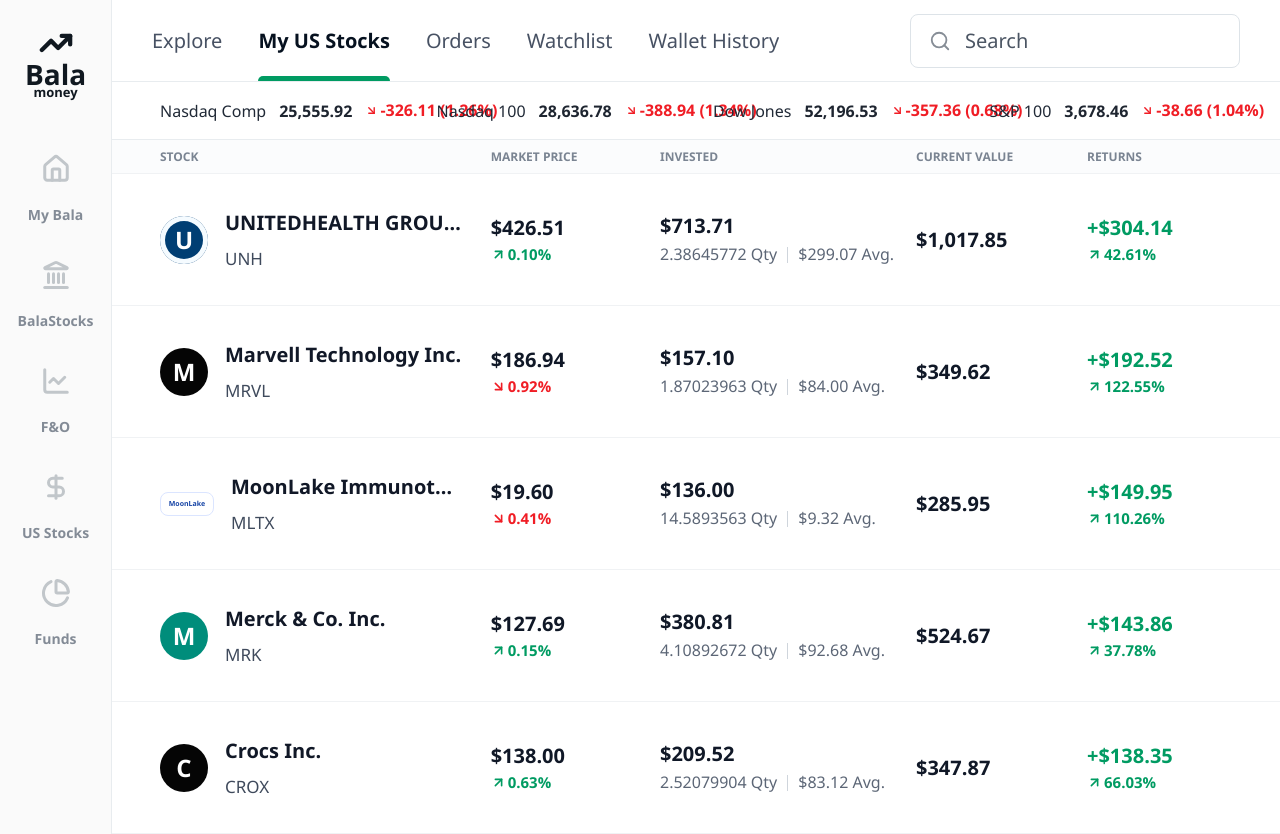
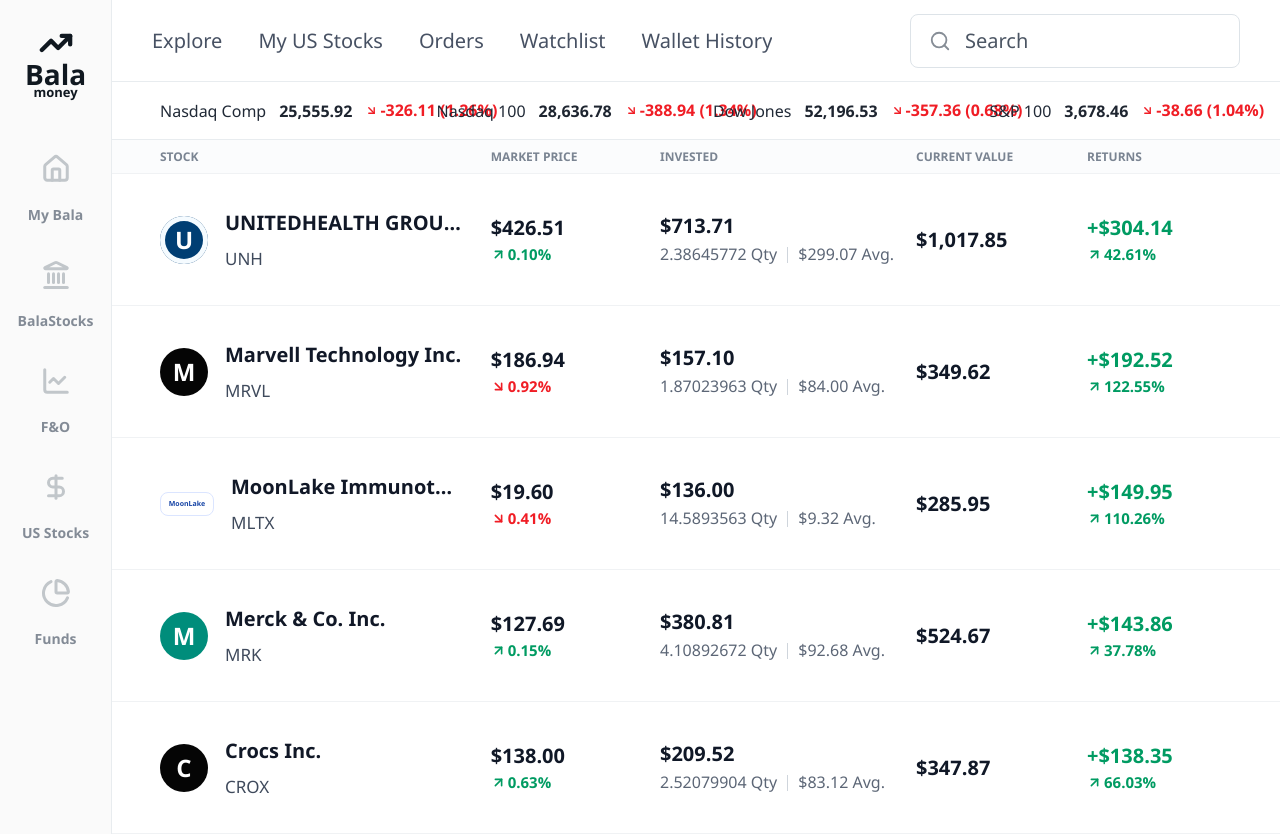
Before and after one commit to balajiekk/portfolio-pilot, a React (Vite) app: page /portfolio-pilot/ in a window 1280 px wide. Built offline with nearby package versions, Linux system fonts and the light colour scheme.

Commit message:
Make Explore tab navigable

```diff
--- a/src/shared/components/Header.tsx
+++ b/src/shared/components/Header.tsx
@@ -1,8 +1,14 @@
 import type { ChangeEvent } from "react";
-import { useSearchParams } from "react-router-dom";
+import { NavLink, useSearchParams } from "react-router-dom";
 import { Search, X } from "lucide-react";
 
-const tabs = ["Explore", "My US Stocks", "Orders", "Watchlist", "Wallet History"];
+const tabs = [
+  { label: "Explore", to: "/explore" },
+  { label: "My US Stocks", to: "/investments/us-stocks/my-us-stocks" },
+  { label: "Orders" },
+  { label: "Watchlist" },
+  { label: "Wallet History" },
+];
 
 export default function Header() {
   const [searchParams, setSearchParams] = useSearchParams();
@@ -30,16 +36,24 @@
   return (
     <header className="topbar">
       <div className="topbar__tabs" aria-label="US stocks sections">
-        {tabs.map((tab) => (
-          <button
-            key={tab}
-            aria-current={tab === "My US Stocks" ? "page" : undefined}
-            className={`topbar__tab${tab === "My US Stocks" ? " topbar__tab--active" : ""}`}
-            type="button"
-          >
-            {tab}
-          </button>
-        ))}
+        {tabs.map((tab) =>
+          "to" in tab ? (
+            <NavLink
+              key={tab.label}
+              aria-label={tab.label}
+              className={({ isActive }) =>
+                `topbar__tab${isActive ? " topbar__tab--active" : ""}`
+              }
+              to={tab.to}
+            >
+              {tab.label}
+            </NavLink>
+          ) : (
+            <button key={tab.label} className="topbar__tab" type="button">
+              {tab.label}
+            </button>
+          ),
+        )}
       </div>
 
       <div className="search-field" role="search">
```
